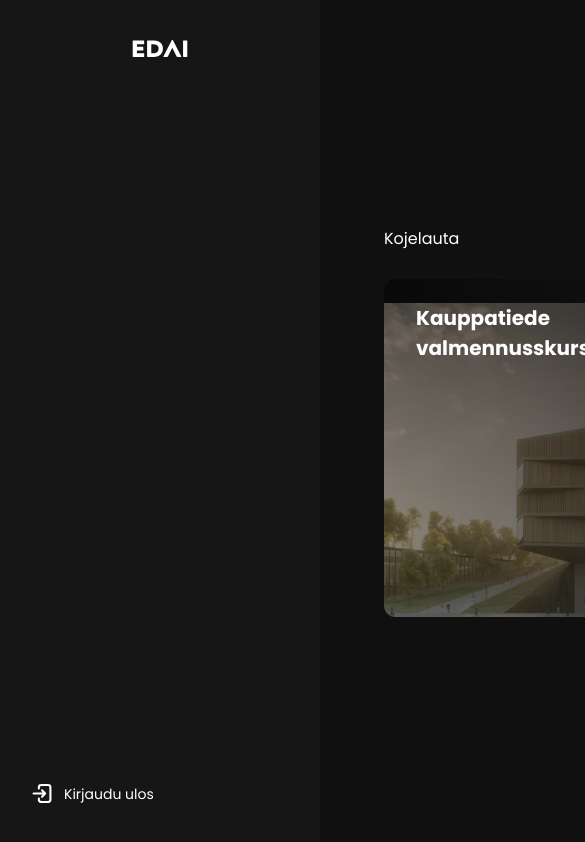
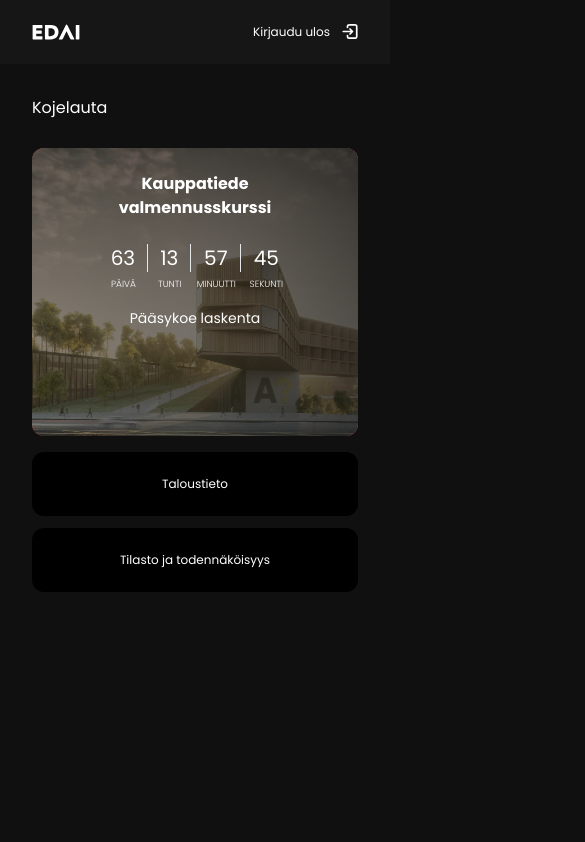
Before and after one commit to ahsanul0185/edai, a React (Vite) app: page /dashboard in a window 390 px wide. Shown: the top 842 px of the page, 585 px wide, since content can reach past the window. Built offline with nearby package versions, Linux system fonts and the light colour scheme.

Commit message:
made the dashboard responsive

```diff
--- a/src/pages/Dashboard.jsx
+++ b/src/pages/Dashboard.jsx
@@ -2,15 +2,17 @@ import React from "react";
 import Sidebar from "../sections/dashboard/Sidebar";
 import Main from "../sections/dashboard/Main";
 import { motion } from "motion/react";
+import Header from "../sections/dashboard/Header";
 
 const Dashboard = () => {
   return (
     <motion.div
       initial={{ opacity: 0 }}
       animate={{ opacity: 1 }}
-      className="z-0 text-white font-poppins flex"
+      className="z-0 text-white font-poppins flex flex-col md:flex-row"
     >
 
+      <Header />
       <Sidebar />
       <Main />
 
--- /dev/null
+++ b/src/sections/dashboard/Header.jsx
@@ -0,0 +1,29 @@
+import React from "react";
+import logo from "../../assets/logo.svg";
+import icon_logout from "../../assets/icon-logout.svg";
+import { useNavigate } from "react-router-dom";
+
+const Header = () => {
+
+    const navigate = useNavigate()
+
+  return (
+    <div className="flex justify-between md:hidden bg-[#161616] px-8 py-6">
+      <img className="w-12" src={logo} alt="" />
+      <button
+        onClick={() => navigate("/")}
+        className="text-white text-xs duration-200 hover:text-[#e9e9e9] group flex gap-3"
+          >
+                     <span>Kirjaudu ulos</span>
+        <img
+          src={icon_logout}
+          className="w-4 group-hover:opacity-85 duration-200"
+          alt="logout icon"
+        />
+
+      </button>
+    </div>
+  );
+};
+
+export default Header;
--- a/src/sections/dashboard/Kauppatiede.jsx
+++ b/src/sections/dashboard/Kauppatiede.jsx
@@ -8,19 +8,19 @@ const Kauppatiede = () => {
 
   return (
     <div
-    className={`relative h-[40vh] flex z-0  overflow-hidden py-6 px-8 rounded-xl`}
+    className={`relative h-72 md:h-[350px] flex z-0  overflow-hidden py-6 px-8 rounded-xl bg-red-700`}
   >
     {/* bg image & dark overlay */}
     <img
-      className="absolute w-full h-full lg:h-fit left-0 lg:-top-32 object-cover"
+      className="absolute w-full h-full left-0 top-0 object-cover"
       src={bg_image}
       alt=""
     />
     <div className="absolute inset-0 bg-gradient-to-r from-[#00000069] to-dark/70" />
 
           {/* text content */}
-          <div className='z-10 flex justify-between items-start w-full'>
-              <h2 className='text-[20px] font-bold'>Kauppatiede valmennusskurssi</h2>
+          <div className='z-10 flex flex-col lg:flex-row gap-6 lg:gap-3 lg:justify-between items-center lg:items-start w-full'>
+              <h2 className='text-center md:text-left sm:text-base md:text-[20px] font-bold'>Kauppatiede valmennusskurssi</h2>
 
               <Timer className="" date={date} />
           </div>
--- a/src/sections/dashboard/Main.jsx
+++ b/src/sections/dashboard/Main.jsx
@@ -3,10 +3,19 @@ import Kauppatiede from './Kauppatiede'
 
 function Main() {
   return (
-    <div className="max-w-[1180px] bg-dark p-16 flex flex-col justify-center gap-4 w-full">
+    <div className="max-w-[1180px] bg-dark p-8 md:p-16 flex flex-col justify-center gap-4 w-full">
         <p className='mb-3'>Kojelauta</p>
 
-        <Kauppatiede />
+      <Kauppatiede />
+
+      <div className='flex flex-col sm:flex-row items-center justify-center mx-auto gap-3 sm:gap-5 max-w-xl w-full'>
+        <button className='text-xs md:text-sm lg:text-base px-2 bg-black w-full sm:flex-1 h-16 sm:h-20 md:h-36 lg:h-40 rounded-xl grid place-items-center'>
+        Taloustieto
+        </button>
+        <button className='text-xs md:text-sm lg:text-base px-2 bg-black w-full sm:flex-1 h-16 sm:h-20 md:h-36 lg:h-40 rounded-xl grid place-items-center'>
+        Tilasto ja todennäköisyys
+        </button>
+      </div>
       </div>
   )
 }
--- a/src/sections/dashboard/Sidebar.jsx
+++ b/src/sections/dashboard/Sidebar.jsx
@@ -8,7 +8,7 @@ const Sidebar = () => {
   const navigate = useNavigate();
 
   return (
-    <div className="bg-[#161616] h-screen min-w-[320px] py-10 px-8">
+    <div className="absolute left-0 md:static bg-[#161616] h-screen min-w-[240px] lg:min-w-[320px] py-10 px-8 duration-300 -translate-x-full md:translate-x-0">
       <div className="h-full flex flex-col justify-between ">
         <img className="w-14 mx-auto" src={logo} alt="" />
 
--- a/src/sections/home/Hero.jsx
+++ b/src/sections/home/Hero.jsx
@@ -6,7 +6,6 @@ const Hero = () => {
 
   return (
     <div
-      // style={{backgroundImage : `url(/images/img_hero.jpg)`}}
       className={`relative min-h-[70vh] md:min-h-screen md:bg-[url(/images/img_hero.jpg)] md:bg-fixed bg-no-repeat bg-cover bg-center flex items-end`}
     >
       {/* dark overlay */}
```
